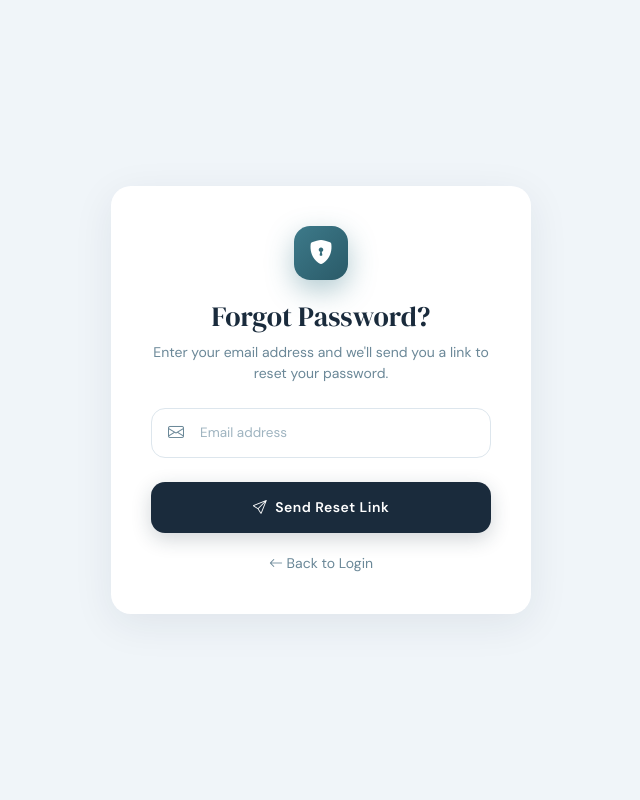
After one commit to Sidekick1012/Sidekick_SallarySlip_Generator, a Flask app: page /forgot-password in a window 1280 px wide. The commit adds this page. Shown: the whole page, without its empty margins (319-959 px from the left). Run offline with Flask 3, Linux system fonts and the light colour scheme.

Commit message:
new with forgot_password

```diff
--- a/app.py
+++ b/app.py
@@ -7,6 +7,7 @@ from flask_mail import Mail, Message
 from dotenv import load_dotenv
 from datetime import datetime
 import calendar
+from itsdangerous import URLSafeTimedSerializer, SignatureExpired, BadTimeSignature
 
 load_dotenv()
 
@@ -34,6 +35,8 @@ app.config["MAIL_USERNAME"] = os.getenv("MAIL_EMAIL")
 app.config["MAIL_PASSWORD"] = os.getenv("MAIL_PASSWORD")
 app.config["MAIL_DEFAULT_SENDER"] = os.getenv("MAIL_EMAIL")
 mail = Mail(app)
+
+s = URLSafeTimedSerializer(app.secret_key)
 
 MONTHS = ["", "January", "February", "March", "April", "May", "June",
           "July", "August", "September", "October", "November", "December"]
@@ -135,6 +138,94 @@ def setup():
     hashed = bcrypt.generate_password_hash(admin_pass).decode("utf-8")
     create_user(admin_email, hashed, "admin")
     return f"Admin created! Email: {admin_email}", 200
+
+
+@app.route("/forgot-password", methods=["GET", "POST"])
+def forgot_password():
+    if current_user.is_authenticated:
+        return redirect(url_for("dashboard"))
+
+    if request.method == "POST":
+        email = request.form.get("email", "").strip()
+        user = get_user_by_email(email)
+
+        if user:
+            token = s.dumps(email, salt="password-reset-salt")
+            link = url_for("reset_password", token=token, _external=True)
+
+            try:
+                msg = Message(
+                    subject="Password Reset Request | Sidekick",
+                    recipients=[email]
+                )
+                msg.html = f"""
+                <div style="font-family: Arial, sans-serif; max-width: 600px; margin: 0 auto;">
+                    <div style="background: #0a1f2b; padding: 24px; border-radius: 12px 12px 0 0; text-align: center;">
+                        <h1 style="color: #00c2cb; margin: 0; font-size: 24px; letter-spacing: 3px;">SIDEKICK</h1>
+                    </div>
+                    <div style="background: #f8fafc; padding: 32px; border-radius: 0 0 12px 12px; border: 1px solid #dde6ed;">
+                        <p style="font-size: 16px; color: #1a2a35;">Hello,</p>
+                        <p style="color: #4a6070; line-height: 1.6;">
+                            We received a request to reset your password. Click the link below to set a new password:
+                        </p>
+                        <div style="text-align: center; margin: 30px 0;">
+                            <a href="{link}" style="background: #2c3e50; color: white; padding: 12px 24px; text-decoration: none; border-radius: 8px; font-weight: bold;">Reset Password</a>
+                        </div>
+                        <p style="color: #4a6070; font-size: 13px; line-height: 1.6;">
+                            If you didn't request this, you can safely ignore this email. This link will expire in 1 hour.
+                        </p>
+                    </div>
+                </div>
+                """
+                mail.send(msg)
+                flash("Password reset link has been sent to your email.", "info")
+            except Exception as e:
+                flash(f"Failed to send email. Error: {e}", "danger")
+        else:
+            # We don't want to expose whether an email is registered or not for security reasons
+            flash("If the email exists in our system, a password reset link has been sent.", "info")
+
+        return redirect(url_for("login"))
+
+    return render_template("forgot_password.html")
+
+
+@app.route("/reset-password/<token>", methods=["GET", "POST"])
+def reset_password(token):
+    if current_user.is_authenticated:
+        return redirect(url_for("dashboard"))
+
+    try:
+        # Link expires in 3600 seconds (1 hour)
+        email = s.loads(token, salt="password-reset-salt", max_age=3600)
+    except SignatureExpired:
+        flash("The password reset link has expired.", "danger")
+        return redirect(url_for("forgot_password"))
+    except BadTimeSignature:
+        flash("Invalid password reset token.", "danger")
+        return redirect(url_for("forgot_password"))
+
+    if request.method == "POST":
+        password = request.form.get("password")
+        confirm_password = request.form.get("confirm_password")
+
+        if password != confirm_password:
+            flash("Passwords do not match.", "danger")
+            return redirect(url_for("reset_password", token=token))
+
+        # Update user's password
+        user = get_user_by_email(email)
+        if user:
+            from utils.db import supabase
+            hashed = bcrypt.generate_password_hash(password).decode("utf-8")
+            supabase.table("users").update({"password_hash": hashed}).eq("email", email).execute()
+            flash("Your password has been securely updated. You can now log in.", "success")
+            return redirect(url_for("login"))
+        else:
+            flash("User not found.", "danger")
+            return redirect(url_for("forgot_password"))
+
+    return render_template("reset_password.html", token=token)
 
 
 # ── Dashboard ─────────────────────────────────────────────────────
--- /dev/null
+++ b/templates/forgot_password.html
@@ -0,0 +1,237 @@
+{% extends "base.html" %}
+
+{% block auth_content %}
+<link href="https://fonts.googleapis.com/css2?family=DM+Serif+Display&family=DM+Sans:wght@300;400;500;600&display=swap" rel="stylesheet">
+<link rel="stylesheet" href="https://cdn.jsdelivr.net/npm/bootstrap-icons@1.11.3/font/bootstrap-icons.min.css">
+
+<style>
+  *, *::before, *::after { box-sizing: border-box; margin: 0; padding: 0; }
+
+  :root {
+    --navy:   #1a2b3c;
+    --slate:  #2c3e50;
+    --teal:   #3d7a8a;
+    --sky:    #6b8898;
+    --mist:   #dde6ed;
+    --fog:    #f0f5f9;
+    --white:  #ffffff;
+  }
+
+  .login-root {
+    min-height: 100vh;
+    display: flex;
+    justify-content: center;
+    align-items: center;
+    font-family: 'DM Sans', sans-serif;
+    background: var(--fog);
+    padding: 20px;
+    position: relative;
+  }
+
+  .login-form-wrap {
+    width: 100%;
+    max-width: 420px;
+    background: var(--white);
+    padding: 40px;
+    border-radius: 20px;
+    box-shadow: 0 10px 40px rgba(26,43,60,0.08);
+    position: relative;
+    z-index: 1;
+    animation: fadeUp .5s .05s ease both;
+  }
+
+  .form-heading { margin-bottom: 24px; text-align: center; }
+  .form-heading h2 {
+    font-family: 'DM Serif Display', serif;
+    font-size: 28px;
+    color: var(--navy);
+    margin-bottom: 8px;
+  }
+  .form-heading p {
+    font-size: 14px;
+    color: var(--sky);
+    line-height: 1.5;
+  }
+
+  /* alerts */
+  .alert {
+    border-radius: 10px;
+    font-size: 13px;
+    padding: 10px 14px;
+    margin-bottom: 20px;
+  }
+
+  /* ── FLOATING LABEL FIELDS ── */
+  .field-group { margin-bottom: 18px; }
+
+  .field-inner {
+    display: flex;
+    align-items: center;
+    background: var(--white);
+    border: 1.5px solid var(--mist);
+    border-radius: 14px;
+    transition: border-color .25s, box-shadow .25s;
+    overflow: hidden;
+    position: relative;
+  }
+  .field-inner:focus-within {
+    border-color: var(--teal);
+    box-shadow: 0 0 0 3px rgba(61,122,138,.1);
+  }
+
+  .field-icon {
+    width: 48px;
+    display: flex; align-items: center; justify-content: center;
+    color: var(--sky);
+    font-size: 16px;
+    flex-shrink: 0;
+    transition: color .2s;
+  }
+  .field-inner:focus-within .field-icon { color: var(--teal); }
+
+  .field-wrap {
+    flex: 1;
+    position: relative;
+    padding: 18px 12px 6px 0;
+  }
+
+  .field-wrap input {
+    width: 100%;
+    border: none; outline: none;
+    background: transparent;
+    font-family: 'DM Sans', sans-serif;
+    font-size: 14px;
+    color: var(--navy);
+    line-height: 1;
+  }
+  .field-wrap input::placeholder { color: transparent; }
+
+  .field-wrap label {
+    position: absolute;
+    top: 50%; left: 0;
+    transform: translateY(-50%);
+    font-size: 13.5px;
+    color: #9fb4c0;
+    pointer-events: none;
+    transition: all .2s cubic-bezier(.4,0,.2,1);
+  }
+
+  .field-wrap input:focus + label,
+  .field-wrap input:not(:placeholder-shown) + label {
+    top: 7px;
+    transform: none;
+    font-size: 10px;
+    letter-spacing: .5px;
+    color: var(--teal);
+  }
+
+  /* ── SUBMIT ── */
+  .btn-submit {
+    width: 100%;
+    padding: 15px;
+    border: none;
+    border-radius: 14px;
+    background: var(--navy);
+    color: var(--white);
+    font-family: 'DM Sans', sans-serif;
+    font-size: 14px;
+    font-weight: 600;
+    letter-spacing: .5px;
+    cursor: pointer;
+    display: flex; align-items: center; justify-content: center; gap: 8px;
+    margin-top: 24px;
+    position: relative;
+    overflow: hidden;
+    transition: transform .2s, box-shadow .2s;
+    box-shadow: 0 6px 20px rgba(26,43,60,.2);
+  }
+  .btn-submit::before {
+    content: '';
+    position: absolute; inset: 0;
+    background: linear-gradient(135deg, var(--teal), var(--navy));
+    opacity: 0;
+    transition: opacity .3s;
+  }
+  .btn-submit:hover { transform: translateY(-2px); box-shadow: 0 12px 28px rgba(26,43,60,.28); }
+  .btn-submit:hover::before { opacity: 1; }
+  .btn-submit span, .btn-submit i { position: relative; z-index: 1; }
+  .btn-submit:active { transform: translateY(0); }
+
+  .btn-submit.loading { pointer-events: none; opacity: .75; }
+  .spinner {
+    width: 16px; height: 16px;
+    border: 2px solid rgba(255,255,255,.3);
+    border-top-color: white;
+    border-radius: 50%;
+    animation: spin .65s linear infinite;
+    display: none;
+  }
+  .btn-submit.loading .spinner { display: block; }
+  .btn-submit.loading .btn-text { display: none; }
+  @keyframes spin { to { transform: rotate(360deg); } }
+
+  .back-link {
+    display: block;
+    text-align: center;
+    margin-top: 20px;
+    font-size: 14px;
+    color: var(--sky);
+    text-decoration: none;
+    transition: color 0.2s;
+  }
+  .back-link:hover {
+    color: var(--teal);
+  }
+
+  @keyframes fadeUp {
+    from { opacity: 0; transform: translateY(16px); }
+    to   { opacity: 1; transform: translateY(0); }
+  }
+</style>
+
+<div class="login-root">
+  <div class="login-form-wrap">
+
+    <div style="text-align: center; margin-bottom: 20px;">
+        <div style="width: 54px; height: 54px; background: linear-gradient(135deg, var(--teal), #2a5a68); border-radius: 16px; display: inline-flex; align-items: center; justify-content: center; box-shadow: 0 10px 28px rgba(61,122,138,.4);">
+            <i class="bi bi-shield-lock-fill" style="font-size: 24px; color: var(--white);"></i>
+        </div>
+    </div>
+
+    <div class="form-heading">
+      <h2>Forgot Password?</h2>
+      <p>Enter your email address and we'll send you a link to reset your password.</p>
+    </div>
+
+    {% with messages = get_flashed_messages(with_categories=true) %}
+      {% if messages %}
+        {% for cat, msg in messages %}
+          <div class="alert alert-{{ cat }}">{{ msg }}</div>
+        {% endfor %}
+      {% endif %}
+    {% endwith %}
+
+    <form method="POST" action="{{ url_for('forgot_password') }}" onsubmit="this.querySelector('.btn-submit').classList.add('loading')">
+      <!-- Email -->
+      <div class="field-group">
+        <div class="field-inner">
+          <div class="field-icon"><i class="bi bi-envelope"></i></div>
+          <div class="field-wrap">
+            <input id="sk-email" type="email" name="email"
+                   placeholder="email" required autocomplete="email">
+            <label for="sk-email">Email address</label>
+          </div>
+        </div>
+      </div>
+
+      <!-- Submit -->
+      <button class="btn-submit" type="submit">
+        <div class="spinner"></div>
+        <span class="btn-text"><i class="bi bi-send"></i>&nbsp; Send Reset Link</span>
+      </button>
+    </form>
+
+    <a href="{{ url_for('login') }}" class="back-link"><i class="bi bi-arrow-left"></i> Back to Login</a>
+  </div>
+</div>
+{% endblock %}
--- a/templates/login.html
+++ b/templates/login.html
@@ -440,6 +440,9 @@
             <i class="bi bi-eye-slash"></i>
           </button>
         </div>
+        <div style="text-align: right; margin-top: 8px;">
+          <a href="{{ url_for('forgot_password') }}" style="font-size: 13px; color: var(--teal); text-decoration: none; font-weight: 500; transition: color 0.2s;">Forgot Password?</a>
+        </div>
       </div>
 
       <!-- Submit -->
```
Also changed, not shown: templates/reset_password.html (added, +278 -0 lines), tmp/check_db.py (added, +22 -0 lines), tmp/check_db_file.py (added, +22 -0 lines), tmp/check_hash.py (added, +12 -0 lines), tmp/update_password.py (added, +28 -0 lines), 1 other file.
